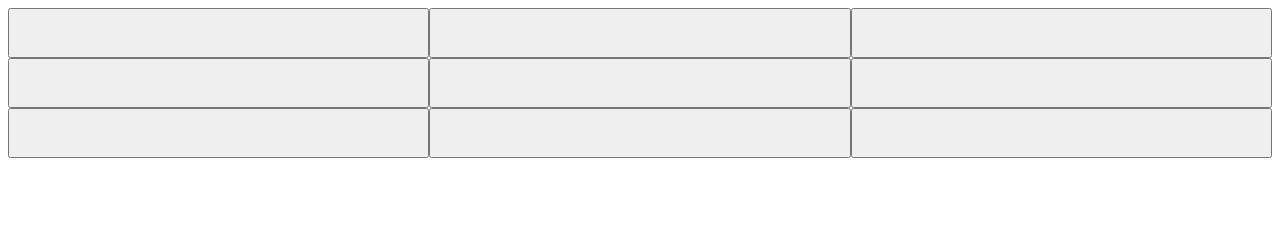
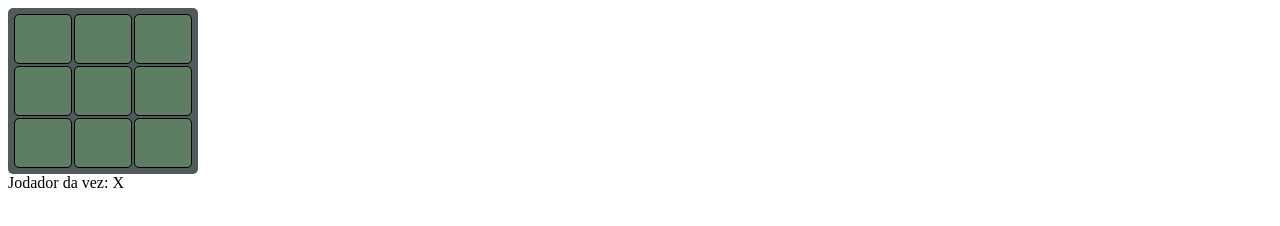
Before and after one commit to Hovelacque/jogo-da-velha-01-2025, a plain HTML site: page index.html in a window 1280 px wide. Drawn offline with Linux system fonts and the light colour scheme.

Commit message:
Ajustando CSS e Letreiro

```diff
--- a/index.html
+++ b/index.html
@@ -5,16 +5,27 @@
         #game {
             display: grid;
             grid-template-columns: 1fr 1fr 1fr;
+            width: 180px;
+            background-color: #50595c;
+            padding: 5px;
+            border-radius: 5px;
         }
 
         button {
             height: 50px;
+            background-color: #5d7e62;
+            border: solid 1px black;
+            margin: 1px;
+            border-radius: 5px;
+            color: #b3c67f;
+            font-size: 35px;
         }
     </style>
 </head>
 
 <body>
     <div id="game"></div>
+    <label id="letreiro">Jodador da vez: X</label>
     <script>
         const jogadas = [
             '', '', '',
@@ -68,8 +79,15 @@
                 totalDeJogadas++;
                 verificaGanhador();
                 desenhaBotoes();
+                atualizaLetreiro(`Jodador da vez: ${jogadorDaVez}`)
             }
         }
+
+        function atualizaLetreiro(texto){
+            const letreiro = document.querySelector('#letreiro');
+            letreiro.innerText = texto
+        }
+
         function desenhaBotoes() {
             const game = document.querySelector("#game")
             game.innerHTML = "";
```
